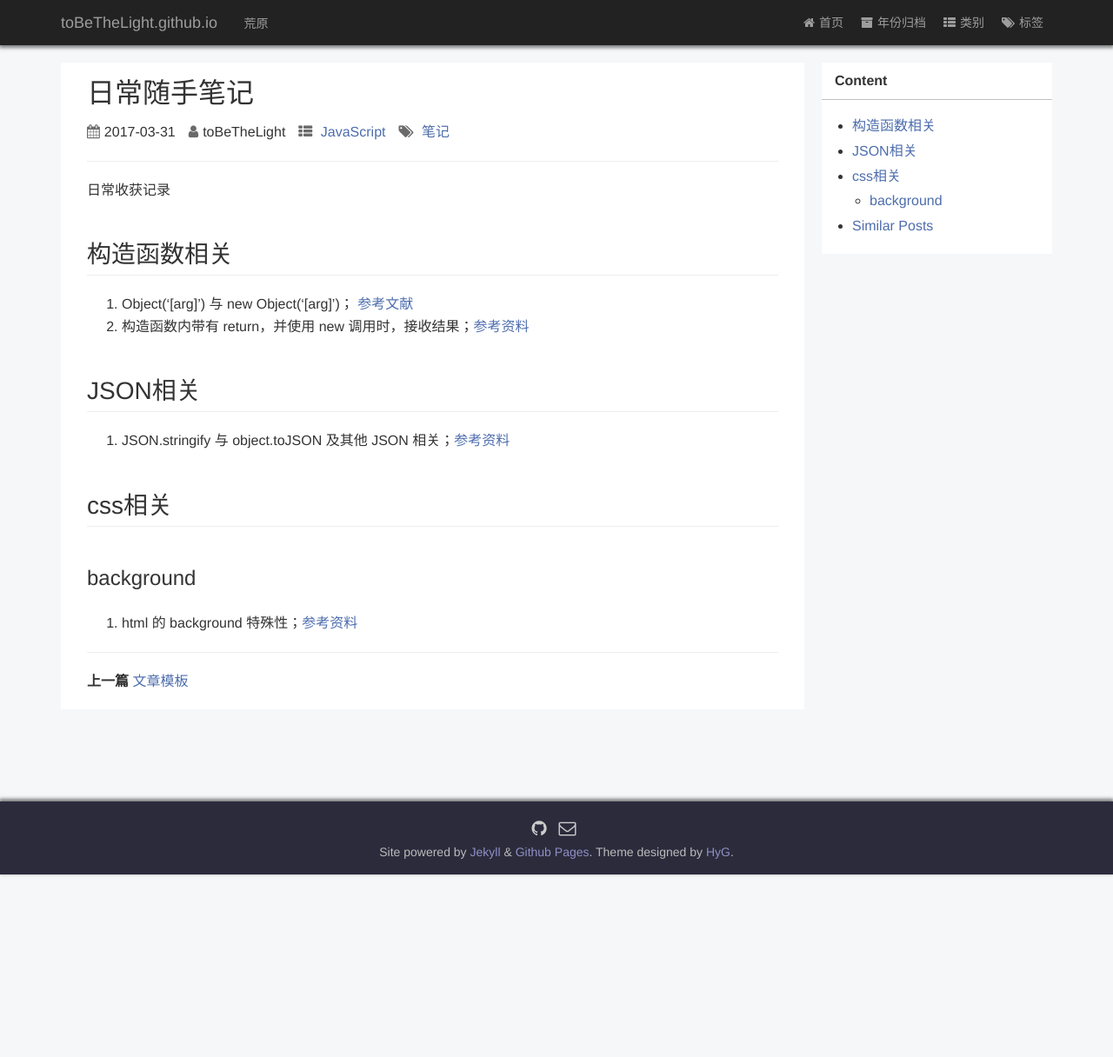
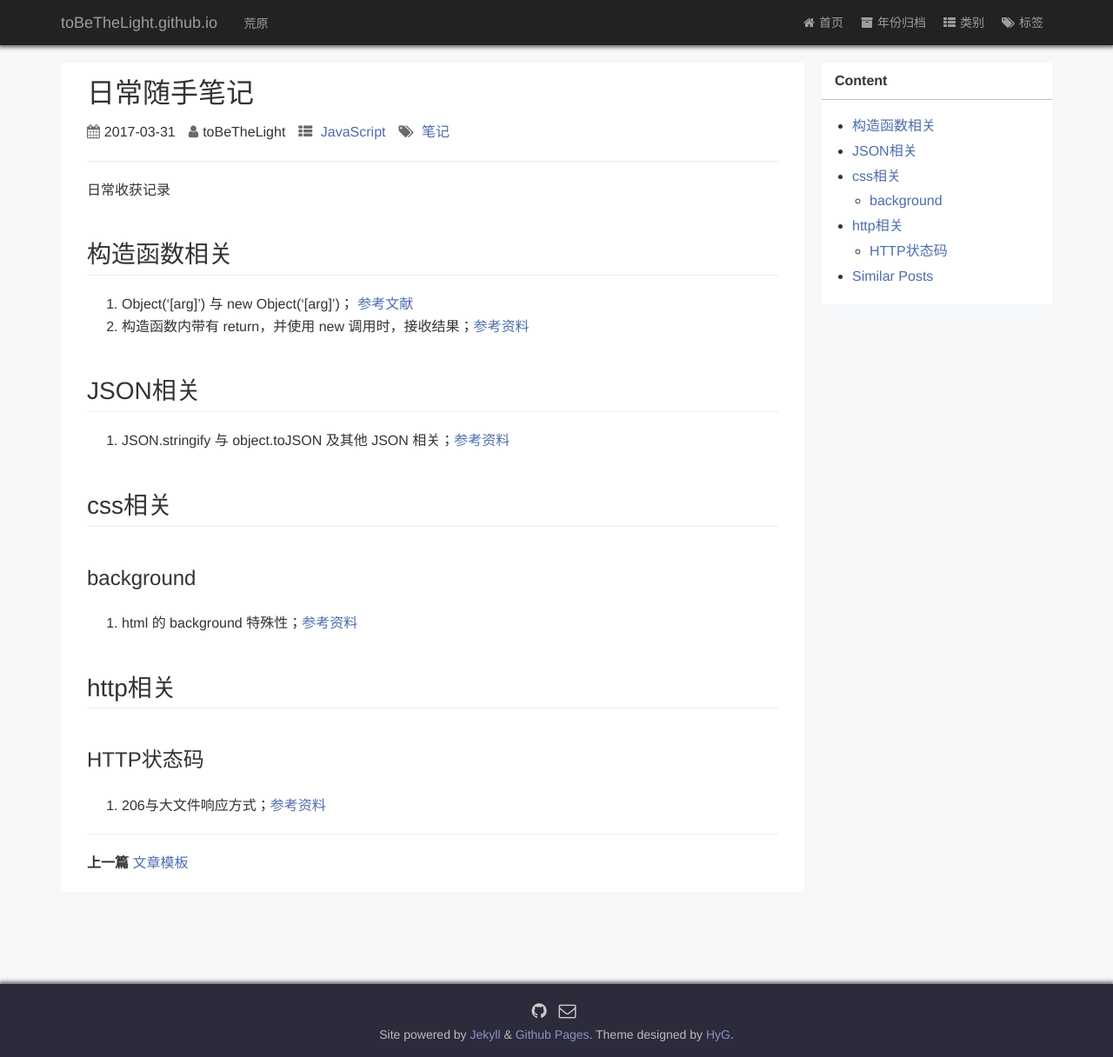
Before and after one commit to toBeTheLight/toBeTheLight.github.io, a Jekyll site: the page built from _posts/2017-03-31-日常笔记.md, in a window 1280 px wide. Shown: the whole page at 87% size. Built offline with Jekyll 4.4.1, drawn with Linux system fonts in a browser that asks for light colours; a style sheet for code colours, icons or effects is not loaded; before the commit the page ends 1006 px from its top, so only the background shows below that.

Commit message:
更新日常笔记

```diff
--- a/_posts/2017-03-31-日常笔记.md
+++ b/_posts/2017-03-31-日常笔记.md
@@ -24,3 +24,7 @@ author: toBeTheLight
 ## css相关 ##
 ### background ###
 1. html 的 background 特殊性；[参考资料](https://segmentfault.com/q/1010000006715583/a-1020000006718299)
+
+## http相关 ##
+### HTTP状态码 ###
+1. 206与大文件响应方式；[参考资料](https://segmentfault.com/a/1190000009086020)
```
